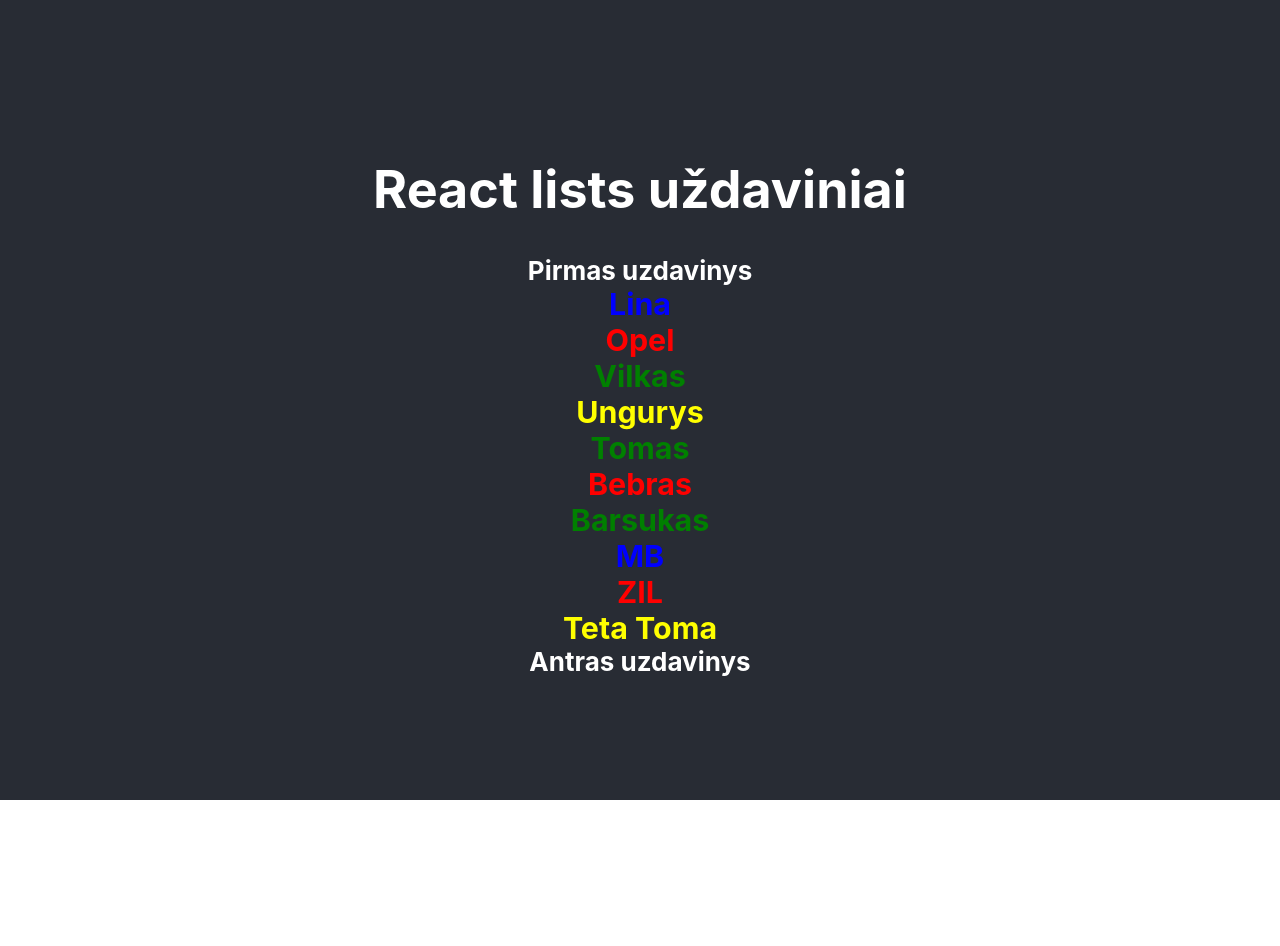
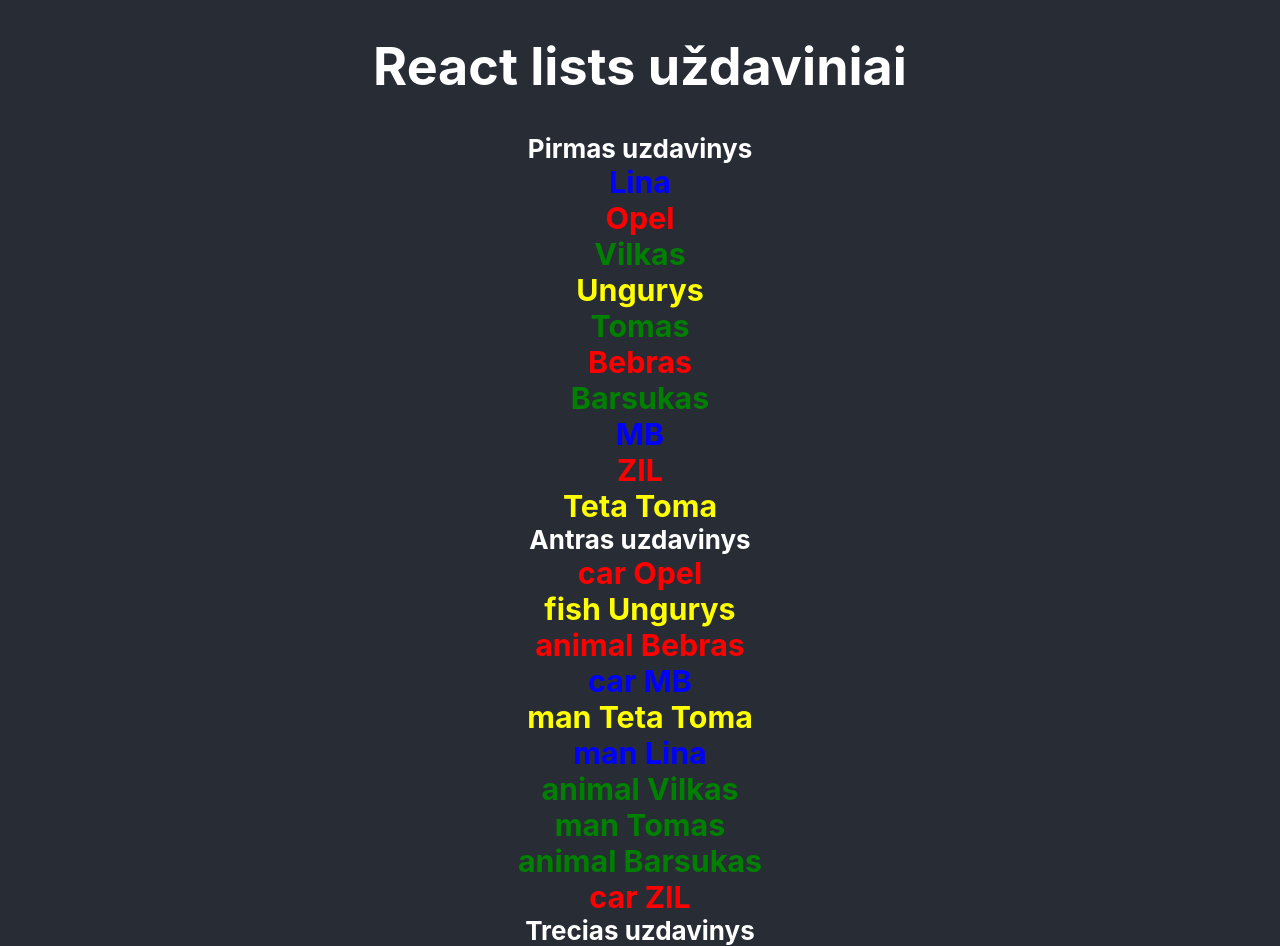
Before and after one commit to Rusnietis/pugzliai, a React (Create React App) app in the folder mok1/: page / in a window 1280 px wide. Before the commit the page ends 800 px from the top, so only its background shows below. Built offline with nearby package versions, Linux system fonts and the light colour scheme.

Commit message:
Atnaujinta 2024.09.06

```diff
--- a/mok1/src/App.jsx
+++ b/mok1/src/App.jsx
@@ -1,6 +1,7 @@
 //Lists uzdaviniai
 
 import './App.scss';
+import Tvenkinys from './Components/Lists/Antruz/Tvenkinys';
 import Bala from './Components/Lists/Pirmuz/Bala';
 // import randomColor from './Functions/randomColor';
 // import Dogs from './Components/Lists/Dogs';
@@ -35,9 +36,17 @@
 
                 <h4>Antras uzdavinys</h4>
 
-
-
-
+                <div>
+                    {
+                        seaPlaners.filter(item => item.id % 2 === 0).map((item) => <Tvenkinys key={item.id} vardas={item.name} color={item.color} tipas={item.type} />)
+                    }
+                </div>
+                <div>
+                    {
+                        seaPlaners.filter(item => item.id % 2 !== 0).map((item) => <Tvenkinys key={item.id} vardas={item.name} color={item.color} tipas={item.type} />)
+                    }
+                </div>
+                <h4>Trecias uzdavinys</h4>
 
 
             </header>
--- a/mok1/src/Components/Lists/Antruz/Daiktas.jsx
+++ b/mok1/src/Components/Lists/Antruz/Daiktas.jsx
@@ -0,0 +1,10 @@
+export default function Daiktas({tipas, vardas}) {
+
+    return(
+
+        <div>{tipas} {vardas} </div>
+    )
+
+
+
+};
--- a/mok1/src/Components/Lists/Antruz/Tvenkinys.jsx
+++ b/mok1/src/Components/Lists/Antruz/Tvenkinys.jsx
@@ -0,0 +1,16 @@
+import Daiktas from './Daiktas'
+
+
+export default function Tvenkinys({ color, vardas, tipas }) {
+
+    return (
+        <>
+            <h3 style={{ color: color }}>
+
+                <Daiktas tipas={tipas} vardas={vardas} />
+                <Daiktas />
+            </h3 >
+        </>
+
+    )
+};
--- a/mok1/src/Components/Lists/Pirmuz/Bala.jsx
+++ b/mok1/src/Components/Lists/Pirmuz/Bala.jsx
@@ -2,7 +2,8 @@
 
     return (
         <>
-            <h3 style={{color: color}}>
+
+            <h3 style={{ color: color }}>
 
                 {vardas}
             </h3>
```
Also changed, not shown: mok1/src/Components/Lists/Trecuz/Jura.jsx (added, +17 -0 lines), mok1/src/Components/Lists/Trecuz/Laivas.jsx (added, +9 -0 lines), mok1/src/Components/Lists/Trecuz/Sala.jsx (added, +8 -0 lines), mok1/src/Components/Lists/Trecuz/Valtis.jsx (added, +7 -0 lines).
